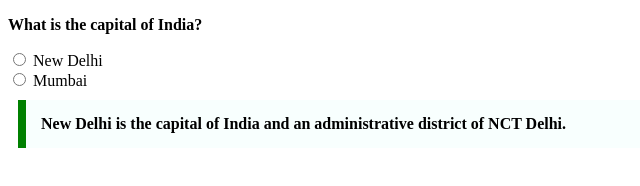
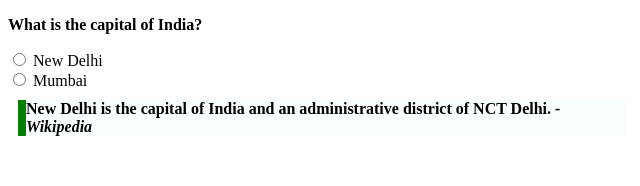
Before and after one commit to acciojob/trivia-tamannaaaaa, a website: page main.html in a window 1280 px wide. Shown: the whole page, without its empty margins (0-640 px from the left). Drawn offline with Linux system fonts and the light colour scheme.

Commit message:
created a submission

```diff
--- a/main.html
+++ b/main.html
@@ -1,40 +1,34 @@
 <!DOCTYPE html>
-<html lang="en">
+
+<html>
+
 <head>
-    <meta charset="UTF-8">
-    <meta name="viewport" content="width=device-width, initial-scale=1.0">
-    <title>Quiz</title>
-    <style>
-        blockquote {
-            max-width: 600px;
-            margin: 10px;
-            padding: 15px;
-            border-left: 8px solid green;
-            background-color: #f8fffe;
-            font-weight: bold;
-        }
+	<link rel="stylesheet" href="styles.css">
+</head>
 
-    </style>
-</head>
 <body>
-    <section>
-        <div class="question">
-            <p><strong>What is the capital of India?</strong></p>
-        </div>
-        <div class="options">
-            <label>
-                <input type="radio" name="capital" value="New Delhi">
-                New Delhi
-            </label>
-            <br>
-            <label>
-                <input type="radio" name="capital" value="Mumbai">
-                Mumbai
-            </label>
-        </div>
-        <blockquote>
-            New Delhi is the capital of India and an administrative district of NCT Delhi.
-        </blockquote>
-    </section>
+	<p><b>What is the capital of India?</b></p>
+	<div>
+		<input type="radio"
+			id="Delhi"
+			name="capital"
+			value="New Delhi">
+			<label for="New Delhi">New Delhi</label>
+	</div>
+	<div>
+		<input type="radio"
+			id="Mumbai"
+			name="capital"
+			value="Mumbai">
+		<label for="Mumbai">Mumbai</label>
+	</div>
+	<blockquote style="max-width:600px; margin:10px; padding:15 px; border-left:8px solid green; background-color:#f8fffe; font-weight:bold">
+		New Delhi is the capital of India and an administrative district of NCT Delhi.
+		<cite> - Wikipedia</cite>
+	</blockquote>
+    <script type="text/javascript" src="./script.js">
+</script>
+
 </body>
+
 </html>
```
